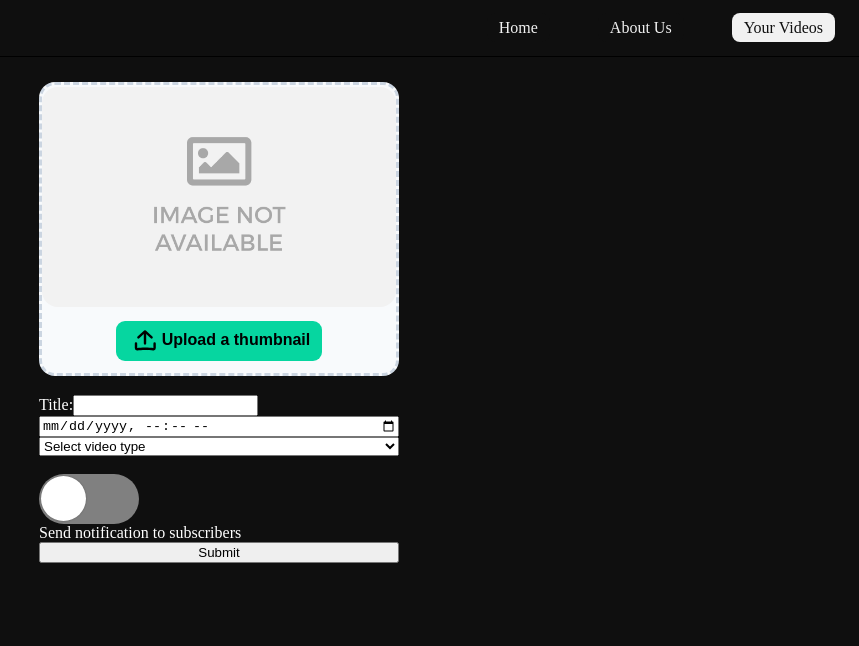
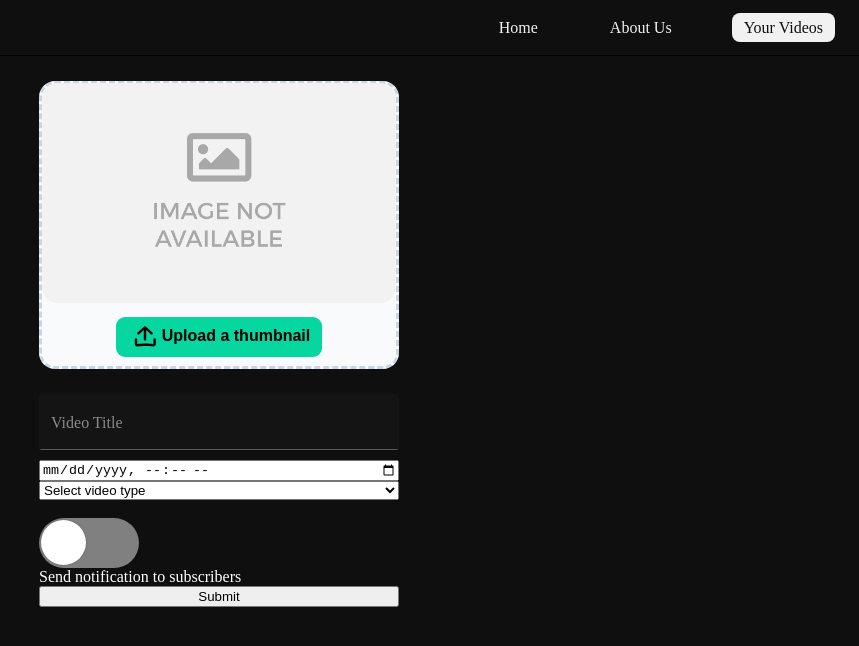
Before and after one commit to dokahp/rs-react, a React (Vite) app: page /add in a window 1280 px wide. Shown: the top 646 px of the page, without its empty margins (421-1280 px from the left). Built offline with nearby package versions, Linux system fonts and the light colour scheme.

Commit message:
feat: add input component with styling

```diff
--- a/src/components/Form/Form.tsx
+++ b/src/components/Form/Form.tsx
@@ -1,4 +1,5 @@
 import React from 'react';
+import Input from '../Input/Input';
 import Switch from '../Switch/Switch';
 import Upload from '../Upload/Upload';
 import './form.css';
@@ -57,10 +58,11 @@ class Form extends React.Component<Props, State> {
       <div className="form-wrapper" onSubmit={this.handleFormSubmit}>
         <form className="form">
           <Upload reference={this.file} />
-          <label htmlFor="title" className="label">
+          {/* <label htmlFor="title" className="label">
             Title:
             <input name="title" type="text" ref={this.title} />
-          </label>
+          </label> */}
+          <Input referance={this.title} labelText="Video Title" />
 
           <input type="datetime-local" ref={this.date} />
           <select defaultValue="default" ref={this.select}>
--- /dev/null
+++ b/src/components/Input/Input.tsx
@@ -0,0 +1,27 @@
+import React from 'react';
+import './input.css';
+
+interface Props {
+  referance: React.RefObject<HTMLInputElement>;
+  labelText: string;
+}
+
+class Input extends React.PureComponent<Props, object> {
+  constructor(props: Props) {
+    super(props);
+    this.state = {};
+  }
+
+  render() {
+    const { labelText, referance } = this.props;
+    return (
+      <label htmlFor="inp" className="inp">
+        <input ref={referance} type="text" id="inp" placeholder="&nbsp;" />
+        <span className="label">{labelText}</span>
+        <span className="focus-bg" />
+      </label>
+    );
+  }
+}
+
+export default Input;
--- /dev/null
+++ b/src/components/Input/input.css
@@ -0,0 +1,70 @@
+* {
+  box-sizing: border-box;
+}
+.inp {
+  position: relative;
+  margin: auto;
+  width: 100%;
+  border-radius: 3px;
+  overflow: hidden;
+  margin-bottom: 10px;
+}
+.inp .label {
+  position: absolute;
+  top: 20px;
+  left: 12px;
+  font-size: 16px;
+  color: rgba(255, 255, 255, 0.5);
+  font-weight: 500;
+  transform-origin: 0 0;
+  transform: translate3d(0, 0, 0);
+  transition: all 0.2s ease;
+  pointer-events: none;
+}
+.inp .focus-bg {
+  position: absolute;
+  top: 0;
+  left: 0;
+  width: 100%;
+  height: 100%;
+  background: rgba(255, 255, 255, 0.05);
+  z-index: -1;
+  transform: scaleX(0);
+  transform-origin: left;
+}
+.inp input {
+  -webkit-appearance: none;
+  appearance: none;
+  width: 100%;
+  border: 0;
+  font-family: inherit;
+  padding: 16px 12px 0 12px;
+  height: 56px;
+  font-size: 16px;
+  font-weight: 400;
+  background: rgba(255, 255, 255, 0.02);
+  box-shadow: inset 0 -1px 0 rgba(255, 255, 255, 0.3);
+  color: #fff;
+  transition: all 0.15s ease;
+}
+.inp input:hover {
+  background: rgba(255, 255, 255, 0.04);
+  box-shadow: inset 0 -1px 0 rgba(255, 255, 255, 0.5);
+}
+.inp input:not(:placeholder-shown) + .label {
+  color: rgba(255, 255, 255, 0.5);
+  transform: translate3d(0, -12px, 0) scale(0.75);
+}
+.inp input:focus {
+  background: rgba(255, 255, 255, 0.05);
+  outline: none;
+  box-shadow: inset 0 -2px 0 #fff;
+}
+.inp input:focus + .label {
+  color: #fff;
+  transform: translate3d(0, -12px, 0) scale(0.75);
+}
+.inp input:focus + .label + .focus-bg {
+  transform: scaleX(1);
+  transition: all 0.1s ease;
+}
```
